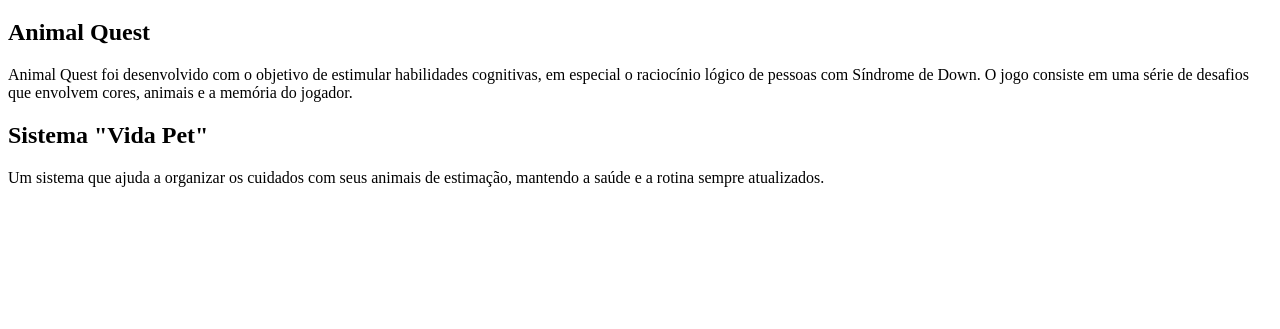
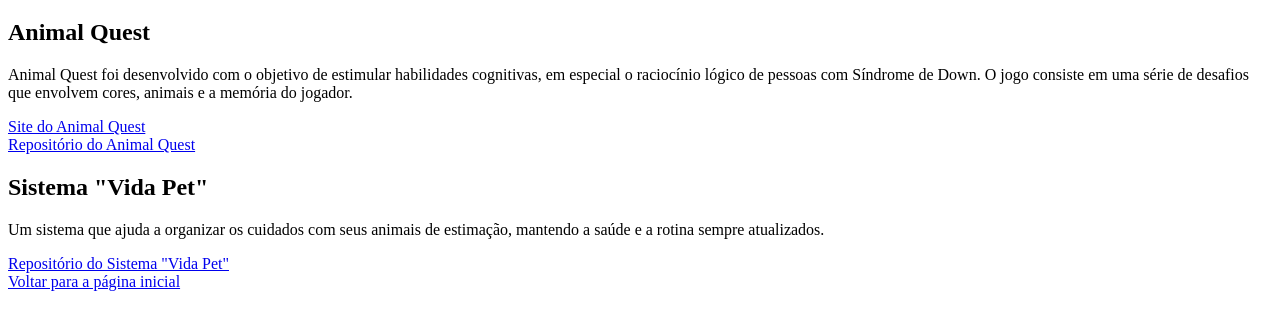
Before and after one commit to FialhoMath/SitePortfolio, a plain HTML site: page Projetos.html in a window 1280 px wide. Shown: the part 61-390 px from the top of the page. Drawn offline with Linux system fonts and the light colour scheme.

Commit message:
Update Projetos.html

```diff
--- a/Projetos.html
+++ b/Projetos.html
@@ -2,23 +2,32 @@
 <html lang="pt-BR">
 <head>
     <meta charset="UTF-8">
-    <title> Projetos - Matheus Fialho </title>
+    <meta name="viewport" content="width=device-width, initial-scale=1.0">
+    <title>Projetos - Matheus Fialho</title>
+    <link rel="stylesheet" href="organizacao.css">
 </head>
-
 <body>
     <header>
-    <h1>Projetos Feitos por Matheus Fialho </h1>
+        <h1>Projetos Feitos por Matheus Fialho</h1>
     </header>
 
     <section>
-    <h1> Animal Quest </h1>
-    <p> Animal Quest foi desenvolvido com o objetivo de estimular habilidades cognitivas, em especial o raciocínio lógico de pessoas com Síndrome de Down. O jogo consiste em uma série de desafios que envolvem cores, animais e a memória do jogador. </p>
+        <h2>Animal Quest</h2>
+        <p>Animal Quest foi desenvolvido com o objetivo de estimular habilidades cognitivas, em especial o raciocínio lógico de pessoas com Síndrome de Down. O jogo consiste em uma série de desafios que envolvem cores, animais e a memória do jogador.</p>
+        <a href="https://sites.google.com/cesar.school/g6-animalquest/status-report-2" target="_blank">Site do Animal Quest</a><br>
+        <a href="https://github.com/BrunoAU/Animal-Quest" target="_blank">Repositório do Animal Quest</a>
     </section>
 
     <section>
-    <h1> Sistema "Vida Pet" </h1>
-    <p> Um sistema que ajuda a organizar os cuidados com seus animais de estimação, mantendo a saúde e a rotina sempre atualizados.</p>
+        <h2>Sistema "Vida Pet"</h2>
+        <p>Um sistema que ajuda a organizar os cuidados com seus animais de estimação, mantendo a saúde e a rotina sempre atualizados.</p>
+        <a href="https://github.com/FialhoMath/FpTrabalho" target="_blank">Repositório do Sistema "Vida Pet"</a>
     </section>
+
+    <footer>
+        <a href="index.html"> Voltar para a página inicial</a>
+    </footer>
+
+    <script src="main.js"></script>
 </body>
-
 </html>
```
